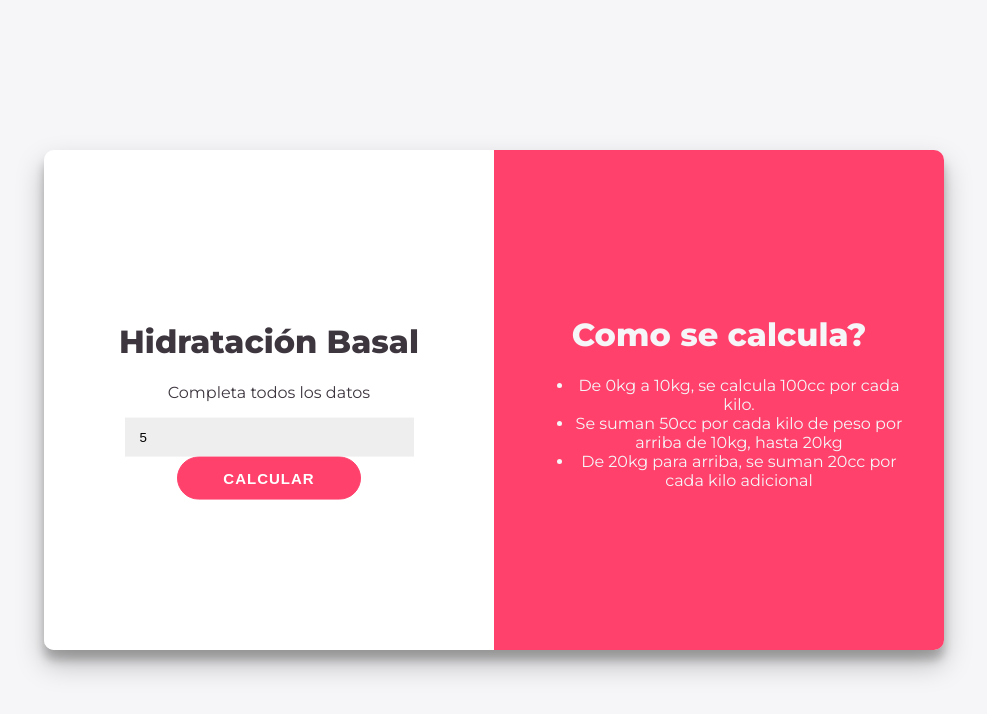
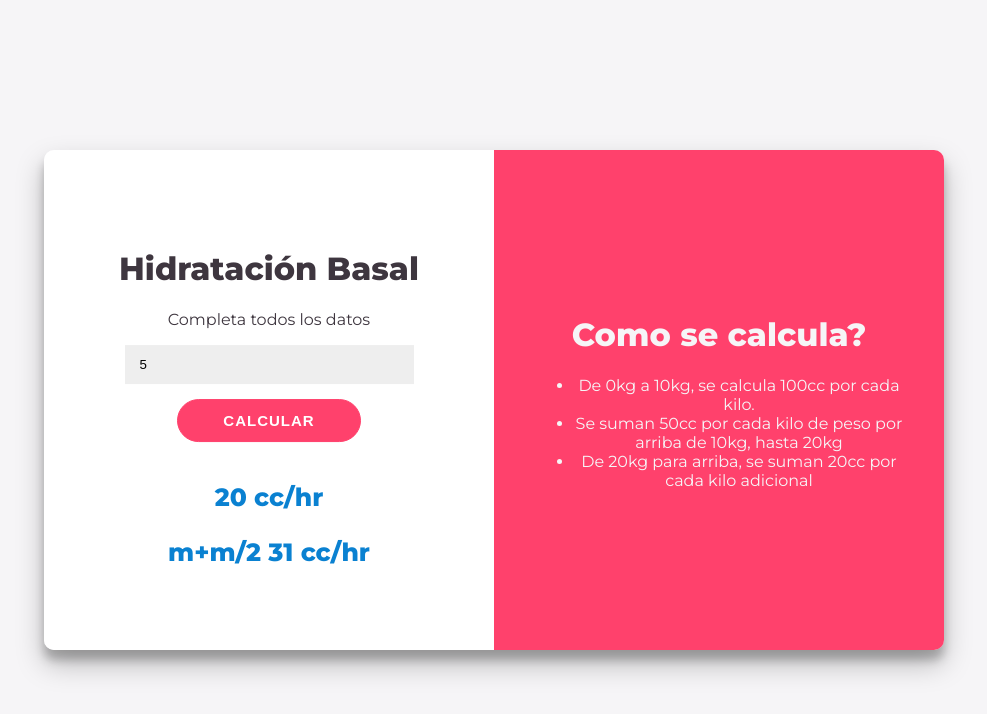
Before and after one commit to EricR88/Calculadora_Basal, a plain HTML site: page index.html in a window 1280 px wide. Both pictures are taken after typing "5" into the empty fields and a click on the button "CALCULAR". Shown: the whole page, without its empty margins (146-1133 px from the left). Drawn offline with Linux system fonts and the light colour scheme.

Commit message:
Calculadora funcionando

```diff
--- a/script.js
+++ b/script.js
@@ -1,3 +1,11 @@
+
+//let form = document.getElementById('calculadora');
+//form.style.backgroundColor = 'blue';
+
+const CALCULAR = document.getElementById('calcular');
+const ERROR = document.getElementById('error');
+const FLU = document.getElementById('flu');
+const MAN = document.getElementById('man');
 
 function major(p) {
 
@@ -8,8 +16,11 @@ function major(p) {
     return -1;
 }
 
-let p = 30;
-let sc, sc1,  sc2;
+CALCULAR.addEventListener('click', () => {
+
+    let p = document.getElementById('peso').value;
+    let sc;
+    let sc1,  sc2;
     let vd = 0 ;
     let m, m2;
 
@@ -22,6 +33,8 @@ switch (peso_es_major_que) {
             sc1 = sc * 1500;
             sc2 = sc * 2000;
             console.log("SC1 = " + sc1 + "\nSC2 = " + sc2);
+            sc1 -= sc % 1;
+            sc2 -= sc % 1;
             break;
 
         case 20:
@@ -33,25 +46,25 @@ switch (peso_es_major_que) {
             p = 10;
             /* falls through */
         case 0:
+            ERROR.style.display = 'none'
             vd += p * 100;
             m = vd / 24;
             m2 = m *  1.5;
-        console.log("vd= " + vd + "\nm= " + m + "\nm2= " + m2);
+            console.log("\nvd= " + vd + "\nm= " + m + "\nm2= " + m2);
+            m -= m % 1
+            m2 -= m2 % 1
+            FLU.innerHTML = m + ' cc/hr';
+            MAN.innerHTML = 'm+m/2 ' + m2 + ' cc/hr';
+            FLU.style.display = 'block';
+            MAN.style.display = 'block';
             break;
 
         default:
             console.log("Peso negativo o nulo");
+            ERROR.style.display = 'block';
+            FLU.style.display = 'none';
+            MAN.style.display = 'none';
             break;
     }
 
-//let form = document.getElementById('calculadora');
-//form.style.backgroundColor = 'blue';
-
-const CALCULAR = document.getElementById('calcular');
-const ERROR = document.getElementById('error');
-const FLU = document.getElementById('flu');
-const MAN = document.getElementById('man');
-
-CALCULAR.addEventListener('click', () => {
-    console.log('Se hizo click!')
 })
--- a/style.css
+++ b/style.css
@@ -54,6 +54,7 @@ button {
   font-size: 15px;
 	font-weight: bold;
 	padding: 12px 45px;
+    margin: 1em;
 	border-radius: 30px;
 	background-color: #FF416C;
 	border: 1px solid #FF416C;
```
Lines whose indentation alone changed are shown as unchanged.
